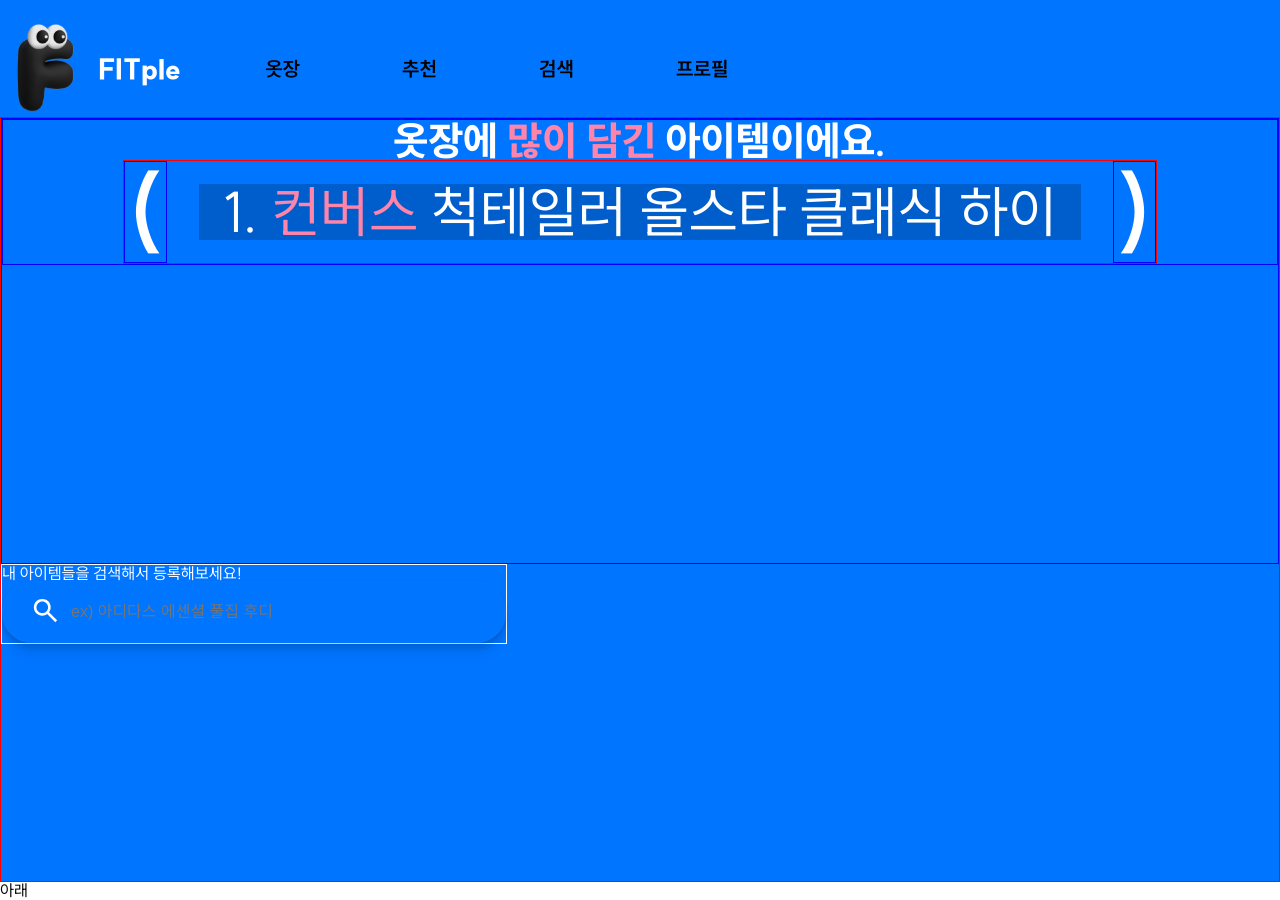
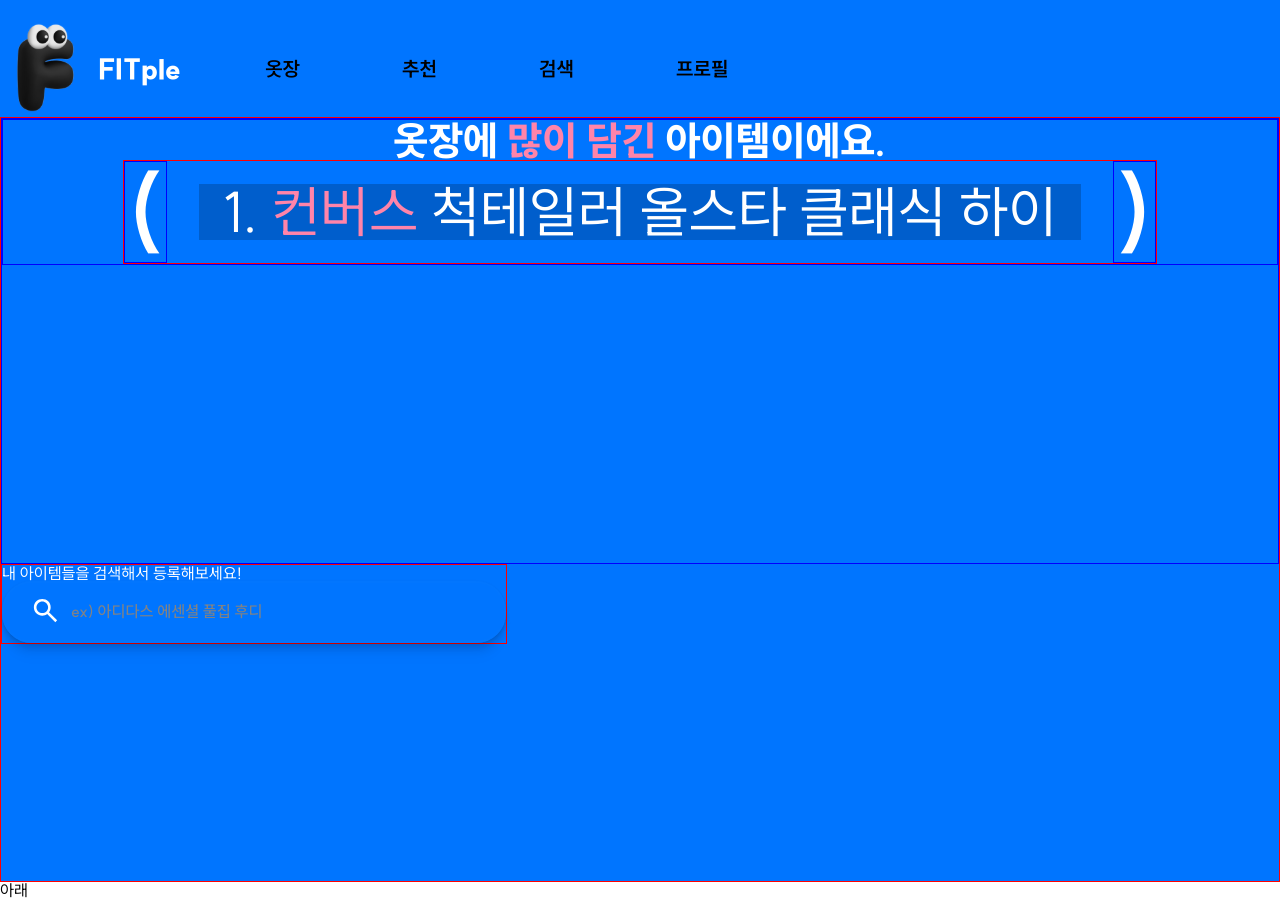
Before and after one commit to soieyans/Frontend, a React (Vite) app in the folder FITple-Frontend/: page /search in a window 1280 px wide. Built offline with nearby package versions, Linux system fonts and the light colour scheme; a web font is replaced by a local one.

Commit message:
feat: [#33] placeholder 글씨체 변경

```diff
--- a/FITple-Frontend/src/components/SearchBox/SearchBox.jsx
+++ b/FITple-Frontend/src/components/SearchBox/SearchBox.jsx
@@ -1,12 +1,12 @@
 import React from "react";
 import { Container, SearchIconBox, SearchInputBox } from "./SearchBox.style";
-const SearchBox = ({ src, placeholder }) => {
+const SearchBox = ({ src, placeholder, ...props }) => {
   return (
     <Container>
       <SearchIconBox>
         <img src={src} />
       </SearchIconBox>
-      <SearchInputBox placeholder={placeholder} />
+      <SearchInputBox placeholder={placeholder} {...props} />
     </Container>
   );
 };
--- a/FITple-Frontend/src/components/SearchBox/SearchBox.style.js
+++ b/FITple-Frontend/src/components/SearchBox/SearchBox.style.js
@@ -1,4 +1,4 @@
-import styled from "styled-components";
+import styled, { css } from "styled-components";
 export const Container = styled.div`
   display: flex;
   align-items: center;
@@ -20,10 +20,19 @@
   font-weight: 500;
   box-sizing: border-box;
   border: 2px solid #0276fe;
+  color: black;
   border-radius: 30px;
   padding: 20px 0 20px 67px;
-  color: #838383;
   outline: none;
   box-shadow: 0px 1px 3px #0000001a, 0px 5px 5px #00000017,
     0px 11px 6px #0000000d, 0px 19px 8px #00000003, 0px 29px 8px #00000000;
+  &::placeholder {
+    color: ${(props) => props.color || "#838383"};
+  }
+
+  ${(props) =>
+    props.white &&
+    css`
+      color: white;
+    `}
 `;
--- a/FITple-Frontend/src/index.css
+++ b/FITple-Frontend/src/index.css
@@ -8,3 +8,7 @@
 body {
   font-family: "SUIT-Regular";
 }
+/* inputBox placeholder 글씨체 변경 */
+::placeholder {
+  font-family: "SUIT-Regular";
+}
--- a/FITple-Frontend/src/pages/SearchMainPage/SearchMainPage.jsx
+++ b/FITple-Frontend/src/pages/SearchMainPage/SearchMainPage.jsx
@@ -40,6 +40,7 @@
           <SearchBox
             src={SearchIconWhite}
             placeholder={"ex) 아디다스 에센셜 풀집 후디"}
+            white
           />
         </SearchContainer>
       </MainContainer>
--- a/FITple-Frontend/src/pages/SearchMainPage/SearchMainPage.style.js
+++ b/FITple-Frontend/src/pages/SearchMainPage/SearchMainPage.style.js
@@ -43,7 +43,7 @@
   margin: 0 32px;
 `;
 export const SearchContainer = styled.div`
-  border: 1px solid white;
+  border: 1px solid red;
   width: 504px;
 `;
 export const ItemContainer = styled.div``;
```
